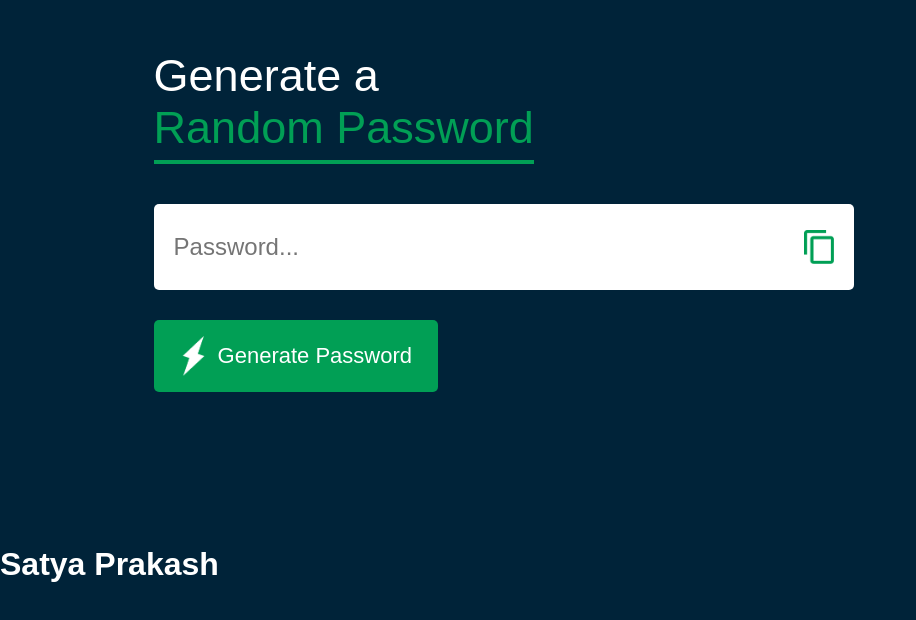
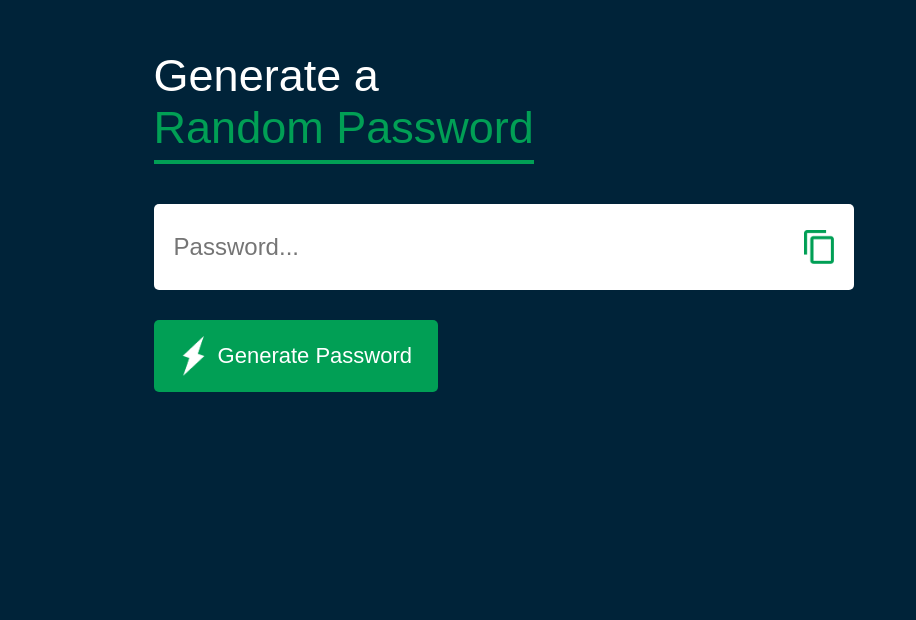
Before and after one commit to SatyaisCoding/random-password-generator, a plain HTML site: page index.html in a window 1280 px wide. Shown: the part 104-724 px from the top of the page, without its empty margins (0-916 px from the left). Drawn offline with Linux system fonts and the light colour scheme.

Commit message:
Removed Heading tag successfully

```diff
--- a/index.html
+++ b/index.html
@@ -20,7 +20,7 @@
                 <button onclick="createPassword()"> <img src="generate.png">Generate Password</button>
             </div>
         </div>
-        <h1>Satya Prakash</h1>
+
 
 
 
```
